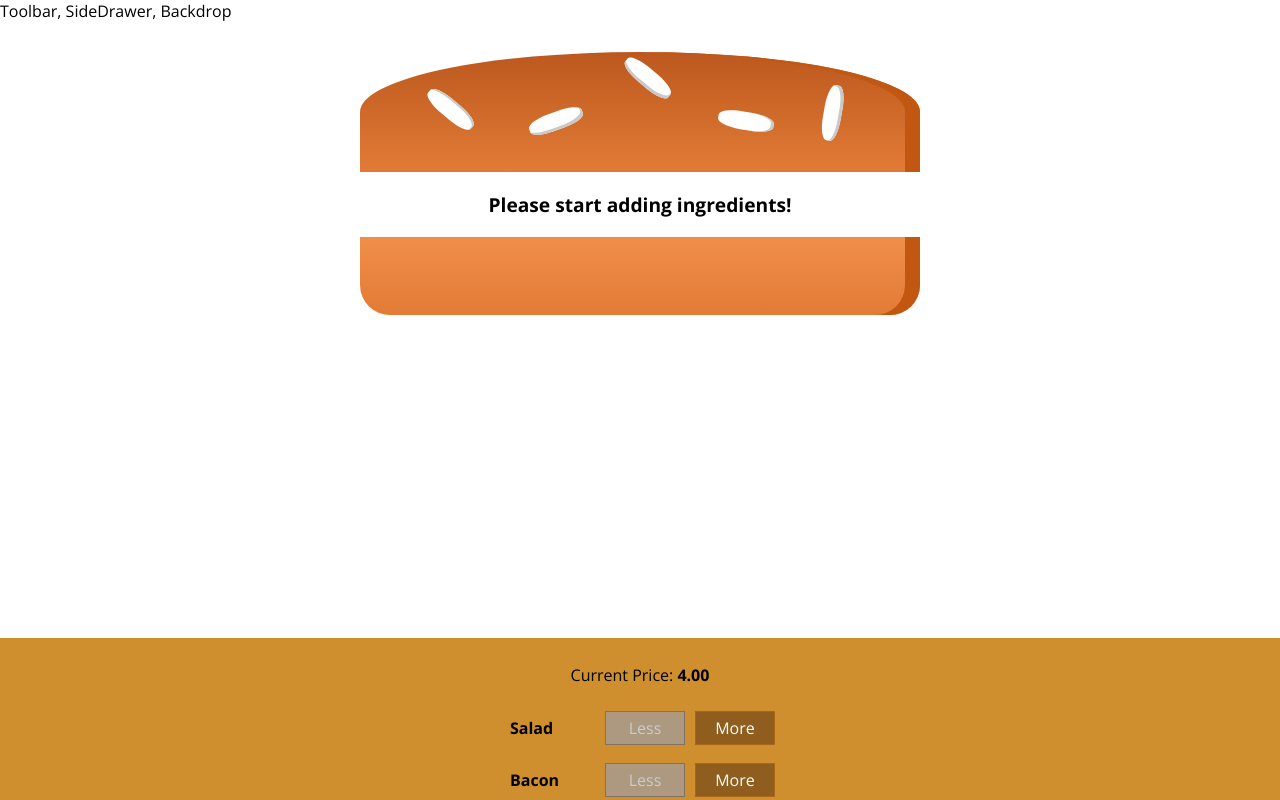
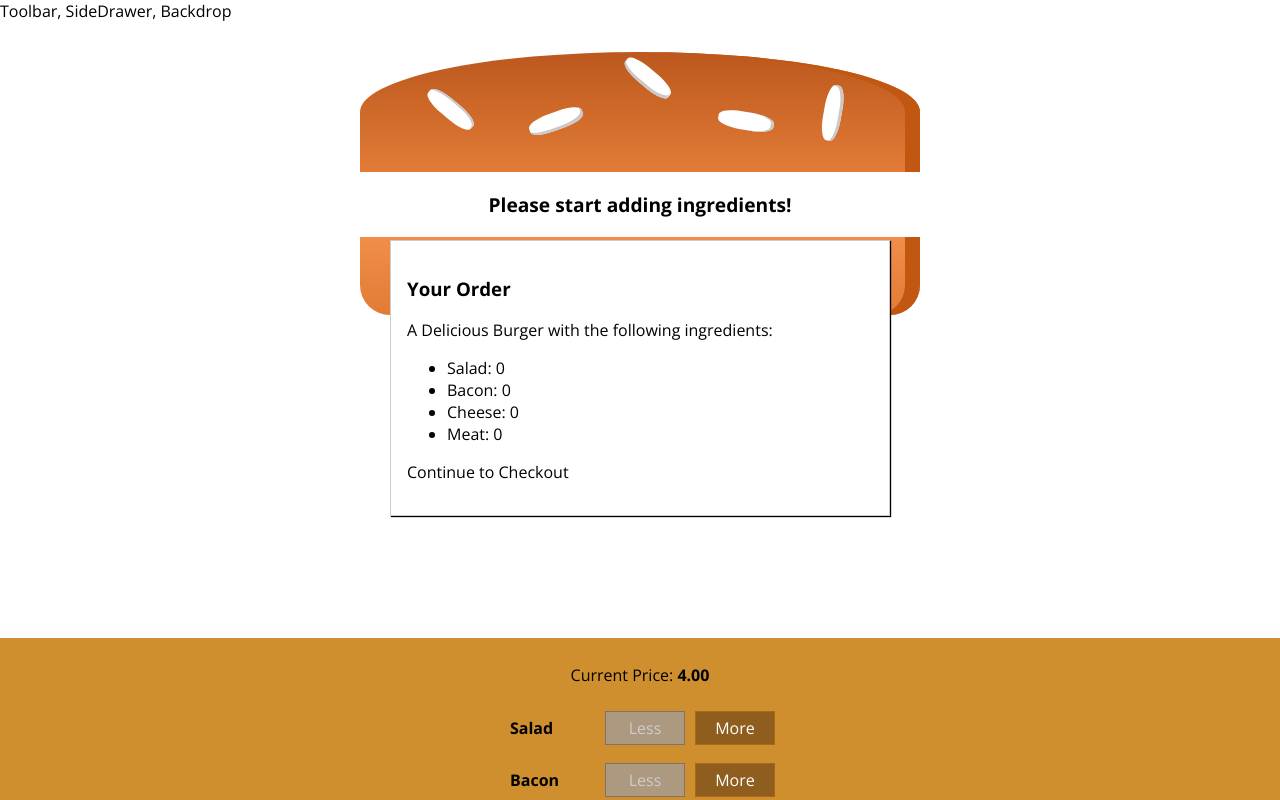
Before and after one commit to chris-yi/burger-builder, a React app: page / in a window 1280 px wide. Shown: the top 800 px of the page. Built offline with nearby package versions, Linux system fonts and the light colour scheme.

Commit message:
added order summary modal

```diff
--- /dev/null
+++ b/src/components/Burger/OrderSummary/OrderSummary.js
@@ -0,0 +1,23 @@
+import React from "react";
+import Aux from "../../../hoc/Aux";
+
+const orderSummary = props => {
+  const ingredientSummary = Object.keys(props.ingredients).map(igKey => {
+    return (
+      <li key={igKey}>
+        <span style={{ textTransform: "capitalize" }}>{igKey}</span>:{" "}
+        {props.ingredients[igKey]}
+      </li>
+    );
+  });
+  return (
+    <Aux>
+      <h3>Your Order</h3>
+      <p>A Delicious Burger with the following ingredients:</p>
+      <ul>{ingredientSummary}</ul>
+      <p>Continue to Checkout</p>
+    </Aux>
+  );
+};
+
+export default orderSummary;
--- /dev/null
+++ b/src/components/UI/Modal/Modal.css
@@ -0,0 +1,20 @@
+.Modal {
+    position: fixed;
+    z-index: 500;
+    background-color: white;
+    width: 70%;
+    border: 1px solid #ccc;
+    box-shadow: 1px 1px 1px black;
+    padding: 16px;
+    left: 15%;
+    top: 30%;
+    box-sizing: border-box;
+    transition: all 0.3s ease-out;
+}
+
+@media (min-width: 600px) {
+    .Modal {
+        width: 500px;
+        left: calc(50% - 250px);
+    }
+}
--- /dev/null
+++ b/src/components/UI/Modal/Modal.js
@@ -0,0 +1,9 @@
+import React from "react";
+
+import classes from "./Modal.css";
+
+const modal = props => (
+    <div className={classes.Modal}>{props.children}</div>
+)
+
+export default modal;
--- a/src/containers/BurgerBuilder/BurgerBuilder.js
+++ b/src/containers/BurgerBuilder/BurgerBuilder.js
@@ -2,6 +2,8 @@
 import Aux from "../../hoc/Aux";
 import Burger from "../../components/Burger/Burger";
 import BuildControls from "../../components/Burger/BuildControls/BuildControls";
+import Modal from "../../components/UI/Modal/Modal";
+import OrderSummary from "../../components/Burger/OrderSummary/OrderSummary";
 
 const INGREDIENT_PRICES = {
   salad: 0.5,
@@ -75,6 +77,9 @@
 
     return (
       <Aux>
+        <Modal>
+            <OrderSummary ingredients={this.state.ingredients}/>
+        </Modal>
         <Burger ingredients={this.state.ingredients} />
         <BuildControls
           ingredientAdded={this.addIngredientHandler}
```
Also changed, not shown: src/components/UI/Backdrop/Backdrop.js (added).
